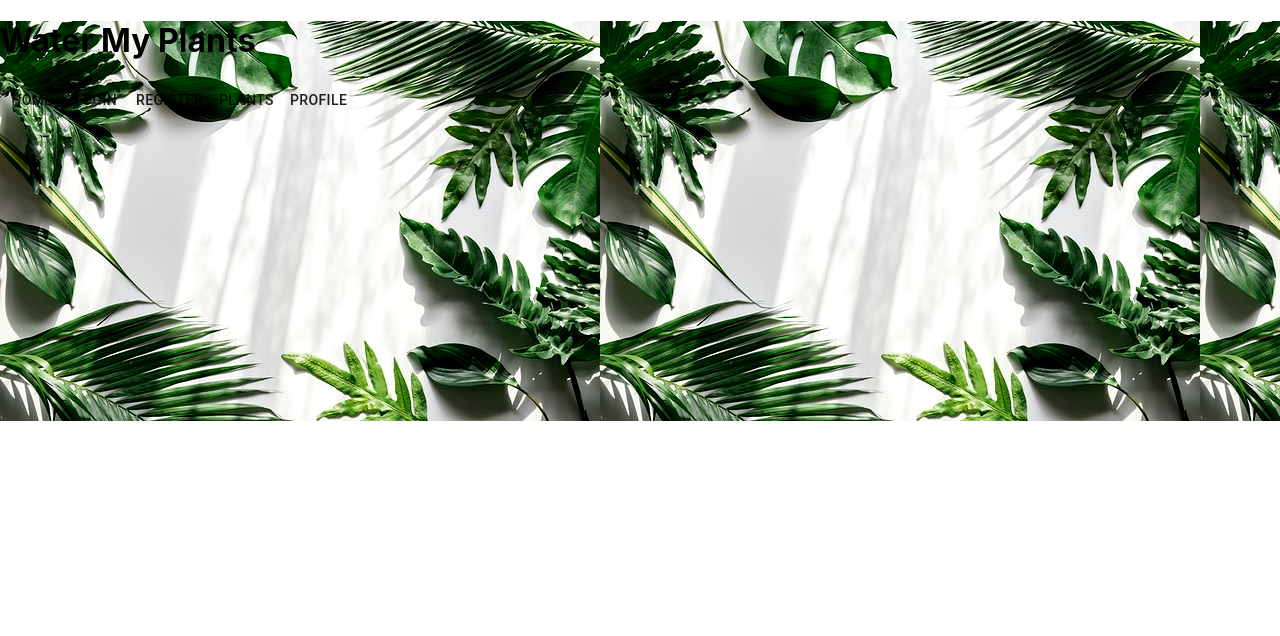
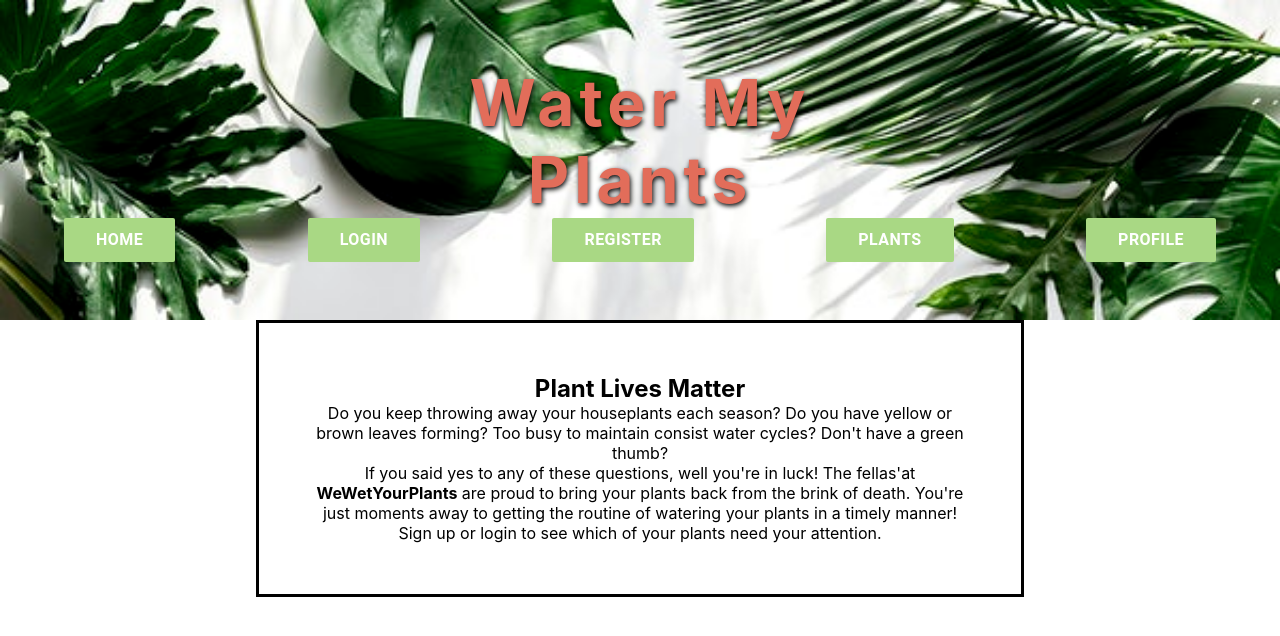
Before and after one commit to Water-My-Plants-tt2/Front-End, a React (Create React App) app in the folder water-my-plants/: page /home in a window 1280 px wide. Shown: the top 636 px of the page. Built offline with nearby package versions, Linux system fonts and the light colour scheme.

Commit message:
updated app.js, working on Home Page

```diff
--- a/water-my-plants/src/App.css
+++ b/water-my-plants/src/App.css
@@ -2,19 +2,62 @@
     box-sizing: border-box;
     max-width: 100%;
     text-decoration: none;
+    padding: 0;
+    margin: 0;
     /* border: 1px solid black; */
 }
 .App{
     width: 100%;
+}
+
+.header-container {
+    width: 100%;
+    height: 40vh;
+    background-image: url(./components/Assets/bgFoliage.jpg);
+    background-repeat: no-repeat;
+    background-size: cover;
+    padding: 5% 0;
+    display: flex;
+    flex-wrap: wrap;
+    justify-content: space-evenly;
 
 }
+.header-container h1 {
+    width: 45%;
+    font-size: 4rem;
+    text-align: center;
+    color: #E26D5A;
+    text-shadow: black 1px 2px 5px;
+    letter-spacing: 5px;
+}
 
-.imgBanner {
-    max-width: 100%;
-    height: 50vh;
+.navigation {
+    width: 90%;
+    display: flex;
+    justify-content: space-between;
+    align-self: center;
 }
-.navigation {
-    display: flex;
-    flex-wrap: wrap;
-    justify-content: space-around;
+
+.header-container button {
+    border: none;
+    background: rgb(169, 216, 132);
+    color: white;
+    text-align: center;
+    border-radius: 2px;
+    padding: .5rem 2rem;
+    font-size: 1rem;
 }
+.header-container button:hover {
+    background-color: #E26D5A;
+}
+
+.body-content{
+    width:60%;
+    border: 3px solid black;
+    text-align:center;
+    padding:4%;
+    margin:0 auto;
+}
+span{
+    font-weight: bolder;
+}
--- a/water-my-plants/src/App.js
+++ b/water-my-plants/src/App.js
@@ -4,12 +4,6 @@ import { useHistory } from "react-router-dom";
 
 // Custom Imports
 import { Button } from '@material-ui/core';
-
-import heroImg from "../src/components/Assets/bgFoliage.jpg";
-// import Form from "./components/Styling";
-// console.log(heroImg);
-
-
 
 function App() {
 
@@ -21,18 +15,20 @@ function App() {
 		history.push(string);
 	}
 
-	console.log(window.location.pathname)
-
 	return (
 		<div className='App'>
-			<div className = "header-container imgBanner" style={{ backgroundImage: `url(${heroImg})` }} >
+			<div className = "header-container"  >
 				<h1>Water My Plants</h1>
-				<Button onClick = { evt => onClick("/", evt)}>Home</Button>
-				<Button onClick = { evt => onClick("/login", evt )}>Login </Button>
-				<Button onClick = { evt => onClick("/register", evt )}>Register</Button>
-				<Button onClick	= { evt => onClick("/plants", evt)}>Plants</Button>
-				<Button onClick	= { evt => onClick("/profile", evt)}>Profile</Button>
+
+				<div className = "navigation">
+					<Button onClick = { evt => onClick("/home", evt)}>Home</Button>
+					<Button onClick = { evt => onClick("/login", evt )}>Login </Button>
+					<Button onClick = { evt => onClick("/register", evt )}>Register</Button>
+					<Button onClick	= { evt => onClick("/plants", evt)}>Plants</Button>
+					<Button onClick	= { evt => onClick("/profile", evt)}>Profile</Button>
+				</div>
 			</div>
+
 		</div>
 	);
 }
--- /dev/null
+++ b/water-my-plants/src/components/Home.js
@@ -0,0 +1,12 @@
+import React from "react";
+import "../components/Styling";
+
+export default function Home ( props ) {
+
+    return(
+        <div className="body-content"> {/* THIS WILL MOVE TO A NEW PAGE, ONE SEC*/}
+				<h2>Plant Lives Matter</h2>
+				<p>Do you keep throwing away your houseplants each season? Do you have yellow or brown leaves forming? Too busy to maintain consist water cycles? Don't have a green thumb?<br/>If you said yes to any of these questions, well you're in luck! The fellas'at <span>WeWetYourPlants</span> are proud to bring your plants back from the brink of death. You're just moments away to getting the routine of watering your plants in a timely manner! Sign up or login to see which of your plants need your attention. </p>
+			</div>
+    )
+}
--- a/water-my-plants/src/components/Login.js
+++ b/water-my-plants/src/components/Login.js
@@ -14,7 +14,7 @@ const LoginForm = ( props ) => {
     //const userState = useContext(userContext);
 
     ///// States /////
-    // const { values, submit, change, disabled, update } = props; // pass in yo props
+    // const { values, submit, change, disabled, update } = props; // pass in props
     const [ existingUser, setExistingUser ] = useState( initialExistingUser );
     const { username, password } = existingUser;
 
@@ -53,6 +53,7 @@ const LoginForm = ( props ) => {
 
     return (
         <Form>
+        <div className = "form-container">
             <div className = "form-header">
                 <h2>Login</h2>
             </div>
@@ -86,6 +87,7 @@ const LoginForm = ( props ) => {
 
                 <p className="text-link">Haven't signed up yet? <Link to = "/register" >Register here</Link></p>
             </div>
+        </div>
         </Form>
     );
 };
--- a/water-my-plants/src/components/Register.js
+++ b/water-my-plants/src/components/Register.js
@@ -46,6 +46,7 @@ const RegisterForm = () => {
 
     return(
         <Form>
+        <div className = "form-container">
             <div className = "form-header">
                 <h2>Register</h2>
                 <p>Fill out your info below</p>
@@ -98,6 +99,7 @@ const RegisterForm = () => {
                 </p>
             </div>
 
+        </div>
         </Form>
     )
 }
--- a/water-my-plants/src/components/Styling.js
+++ b/water-my-plants/src/components/Styling.js
@@ -3,14 +3,9 @@ import styled from 'styled-components';
 export const Form = styled.form`
 padding: 2%;
 max-width: 250px;
-width: 100%;
 border-radius: 5px;
 box-shadow: 0px 9px 15px 0px rgba(0,0,0,0.5);
 background: white;
-display: flex;
-flex-direction: column;
-align-items: center;
-justify-content: center;
 .form-header {
     text-align: center;
     margin-bottom: 1rem;
@@ -48,7 +43,7 @@ justify-content: center;
         &:hover{
             border: 1px solid black;
         }
-        }
+    }
 
 button {
     border: none;
@@ -59,7 +54,7 @@ button {
     padding: .5rem 2rem;
     font-size: 1rem;
     &:hover {
-        background-color: #BCF4F5;
+        background-color: #E26D5A;
     }
 }
 .text-link {
@@ -73,10 +68,5 @@ button {
         font-weight: 600;
     }
 }
-
-.hero-iamge {
-    width: 30%;
-    height: 30%;
-}
 `
 export default Form
--- a/water-my-plants/src/index.js
+++ b/water-my-plants/src/index.js
@@ -5,6 +5,7 @@ import App from './App';
 import reportWebVitals from './reportWebVitals';
 import { BrowserRouter as Router, Switch, Route } from "react-router-dom";
 import PrivateRoute from "./utils/PrivateRoute";
+import Home from "./components/Home";
 import Login from "./components/Login";
 import RegisterForm from "./components/Register"
 import MyPlants from "./components/MyPlants";
@@ -15,6 +16,7 @@ ReactDOM.render(
     <Router>
       <App />
       <Switch>
+        <Route path="/home" component={Home} />
 				<Route path="/login" component={Login} />
 				<Route path="/register" component={RegisterForm} />
 				<PrivateRoute path="/plants" component={MyPlants} />
```
